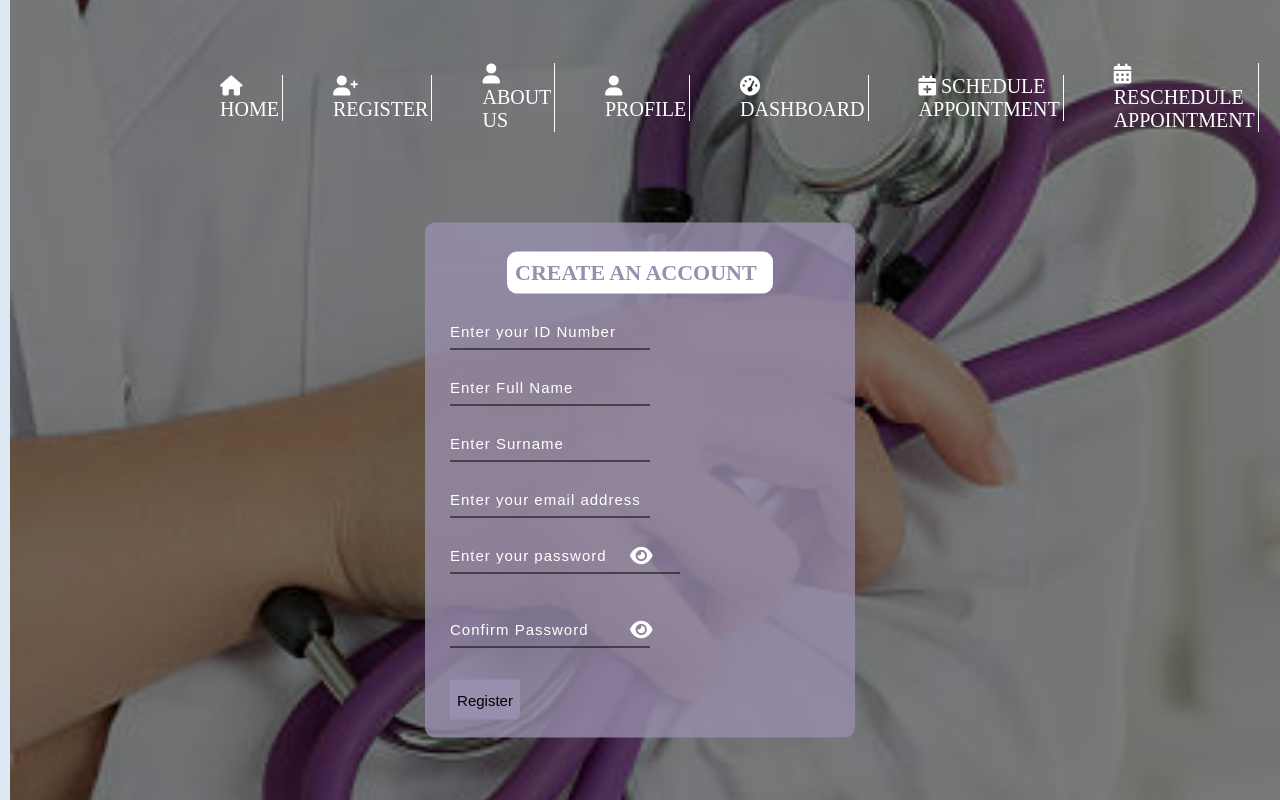
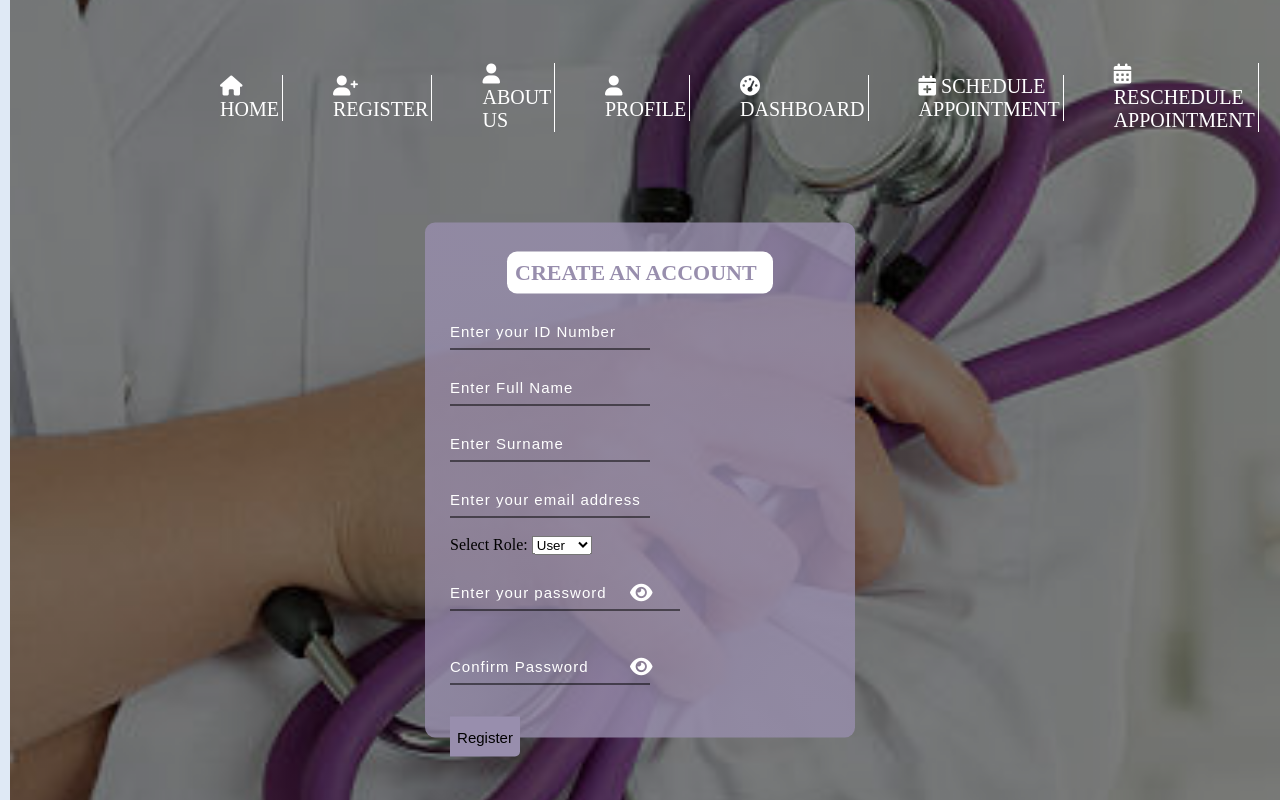
Before and after one commit to ST10167298/ITT-Solution-Web, a website with bundled scripts: page signup.html in a window 1280 px wide. Built offline with nearby package versions, Linux system fonts and the light colour scheme.

Commit message:
select for role

```diff
--- a/signup.html
+++ b/signup.html
@@ -49,6 +49,12 @@
             <br><input type="text" id="name" placeholder="Enter Full Name">
             <br> <input type="text" id="surname" placeholder="Enter Surname">
             <br><input type="email" id="email" placeholder="Enter your email address">
+            <br>
+            <br><label for="role">Select Role:</label>
+            <select id="role">
+                <option value="user">User</option>
+                <option value="admin">Admin</option>
+            </select>
             <br><div class="password-wrapper">
                 <input type="password" id="password" placeholder="Enter your password">
                 <span id="togglePassword" class="toggle-password">
```
